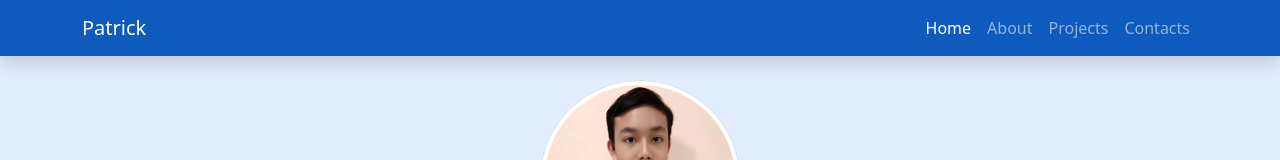
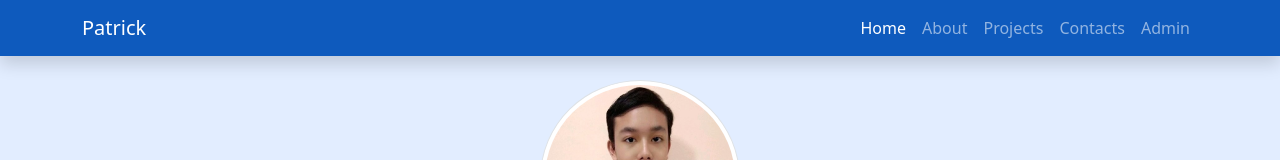
Before and after one commit to patrickramadhani/patrickramadhani.github.io, a plain HTML site: page index.html in a window 1280 px wide. Shown: the top 160 px of the page. Drawn offline with nearby package versions, Linux system fonts and the light colour scheme.

Commit message:
navbar changes

```diff
--- a/index.html
+++ b/index.html
@@ -37,6 +37,9 @@
             </li>
             <li class="nav-item">
               <a class="nav-link" href="#contact">Contacts</a>
+            </li>
+            <li>
+              <a class="nav-link" href="#admin">Admin</a>
             </li>
           </ul>
         </div>
```
